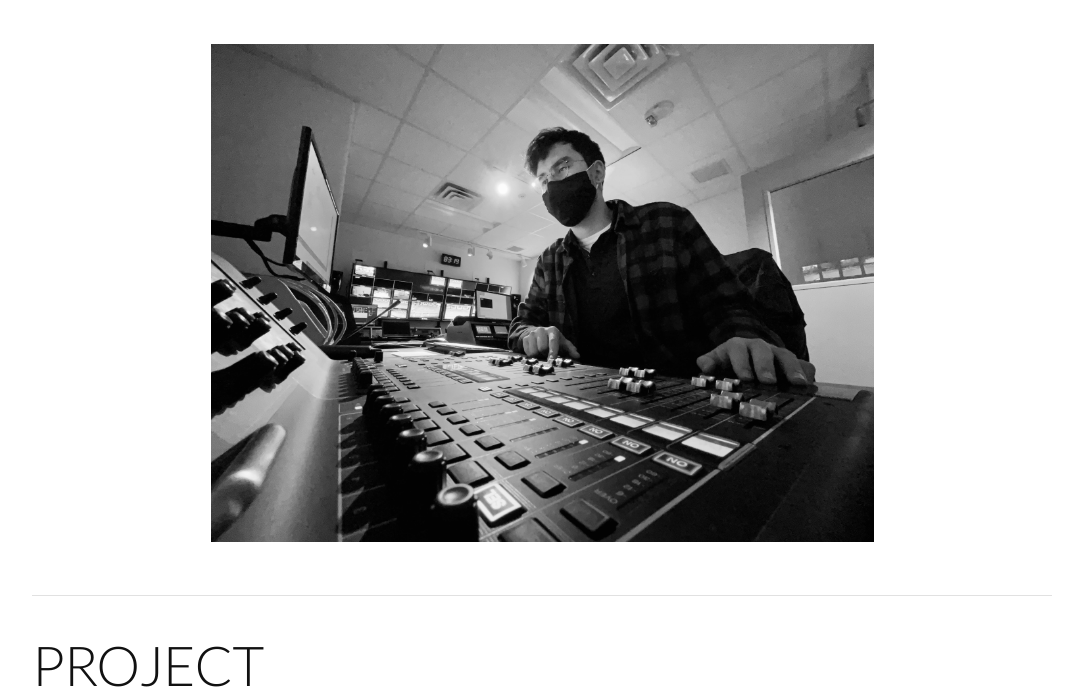
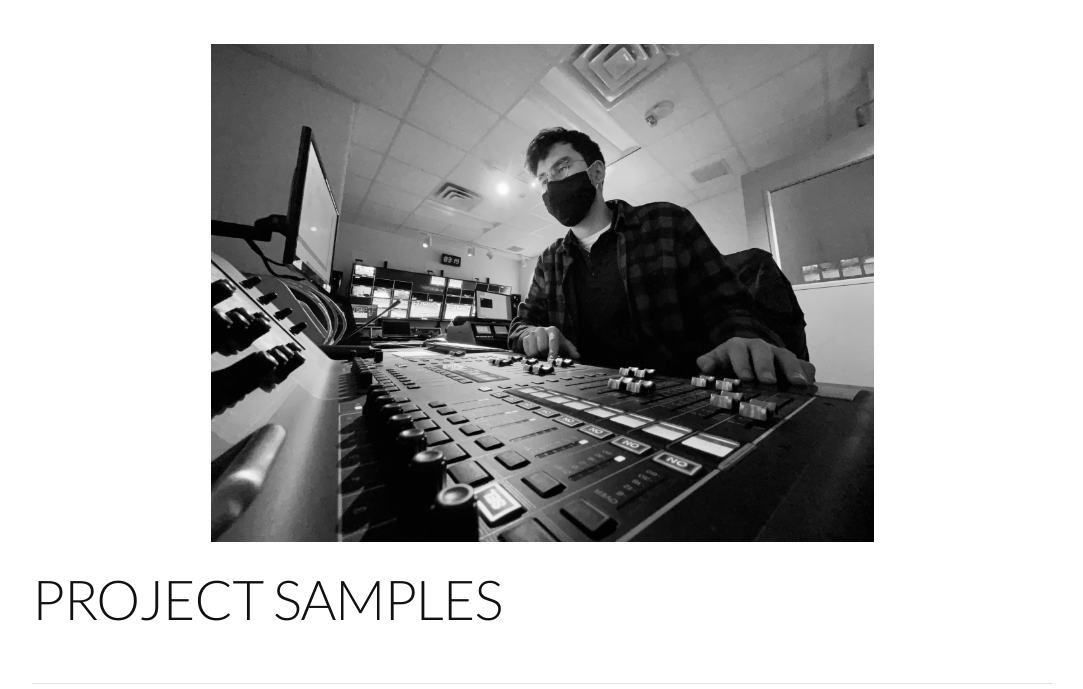
Before and after one commit to heolinyjung/heolinyjung.github.io, a plain HTML site: page index.html in a window 1280 px wide. Shown: the part 277-966 px from the top of the page, without its empty margins (98-1181 px from the left). Drawn offline with Linux system fonts and the light colour scheme.

Commit message:
Index formatting

```diff
--- a/index.html
+++ b/index.html
@@ -54,15 +54,13 @@
         <!-- PROJECTS --------------------------------------------------------->
 
         <br>
-        <hr>
 
         <div class="row">
-            <div class="one columns" align="right">
+            <div class="twelve columns" align="left">
                 <h1>PROJECT SAMPLES</h1>
             </div>
-            <div class="eleven columns" align="left">
-            </div>
         </div>
+        <hr>
         <div class="row">
             <div class="four columns" align="left">
 
```
